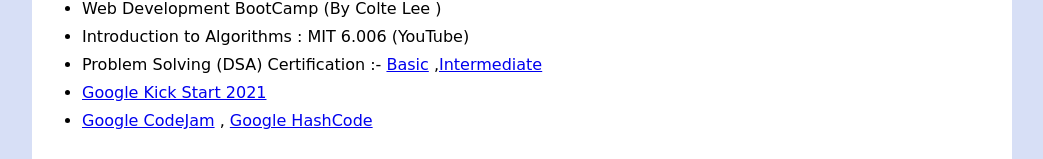
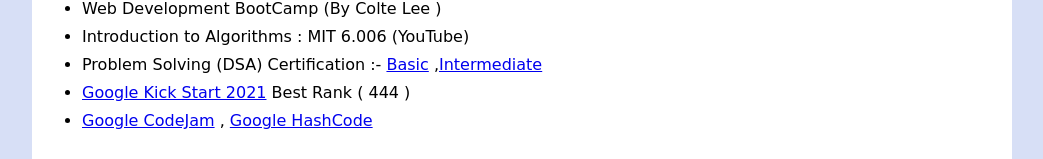
Before and after one commit to Rohitpratap311/Rohitpratap311, a plain HTML site: page Resume/index.html in a window 1280 px wide. Shown: the part 1517-1676 px from the top of the page, without its empty margins (118-1161 px from the left). Drawn offline with Linux system fonts and the light colour scheme.

Commit message:
Update index.html

```diff
--- a/Resume/index.html
+++ b/Resume/index.html
@@ -114,7 +114,7 @@
                 <li>Web Development BootCamp (By Colte Lee ) </li>
                 <li>Introduction to Algorithms : MIT 6.006 (YouTube)</li>
                 <li>Problem Solving (DSA) Certification :- <a href="https://www.hackerrank.com/certificates/2d05e1ffe66c" target="_blank">Basic</a> ,<a href="https://www.hackerrank.com/certificates/1374eeaa9011">Intermediate</a></li>
-                <li><a href="https://codingcompetitions.withgoogle.com/kickstart/certificate/summary/0000000000435bad" target="_blank">Google Kick Start 2021</a></li>
+                <li><a href="https://codingcompetitions.withgoogle.com/kickstart/certificate/summary/0000000000435bad" target="_blank">Google Kick Start 2021</a> Best Rank ( 444 )</li>
                 <li><a href="https://codingcompetitions.withgoogle.com/codejam/certificate/summary/00000000004360f1" target="_blank">Google CodeJam</a> , <a href="https://codingcompetitions.withgoogle.com/codejam/certificate/summary/00000000004360f1" target="_blank">Google HashCode</a></li>
             </ul>
         </div>
```
